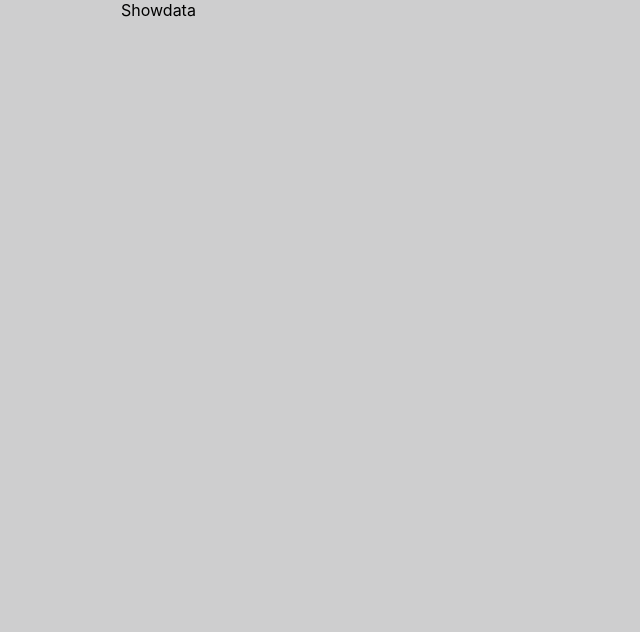
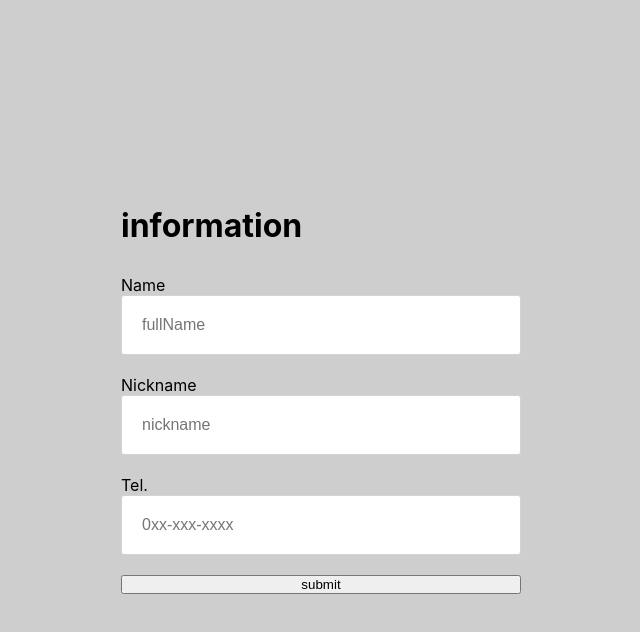
Before and after one commit to beem10101/React_FireBase, a React (Create React App) app: page /information in a window 1280 px wide. Shown: the top 632 px of the page, without its empty margins (319-959 px from the left). Built offline with nearby package versions, Linux system fonts and the light colour scheme.

Commit message:
10:50 2/7/22

```diff
--- a/src/App.js
+++ b/src/App.js
@@ -5,8 +5,8 @@ import Showdata from "./components/Showdata";
 function App() {
   return (
     <div className="App">
-      {/* <Project1 /> */}
-      <Showdata />
+      <Project1 />
+      {/* <Showdata /> */}
     </div>
   );
 }
--- a/src/Firebase.js
+++ b/src/Firebase.js
@@ -1,6 +1,7 @@
 // import { initializeApp } from "firebase/app";
 // import { getAnalytics } from "firebase/analytics";
-import { firebase } from "firebase";
+import  firebase  from "firebase/compat/app";
+import 'firebase/compat/firestore'
 
 
 
@@ -15,5 +16,5 @@ const firebaseConfig = firebase.initializeApp({
   measurementId: "G-JYGPW7NYRW"
 });
 
-const db = firebaseConfig.firebaseshore()
+const db = firebaseConfig.firestore()
 export { db }
--- a/src/components/Project1.js
+++ b/src/components/Project1.js
@@ -1,27 +1,51 @@
 import React, { useState } from 'react'
 import '../App.css';
+import { db } from "../Firebase";
 
 
 const Project1 = () => {
-    const [name,setName] = useState("hello");
+    const [name,setName] = useState("");
+    const [tel, setTel] = useState("");
+    const [nickname, setNickname] = useState("");
+
+    const handleSubmit = (e) =>{
+        e.preventDefault();
+        db.collection('information').add({
+         name: name,
+         tel: tel,
+         nickname: nickname,
+        })
+        .then(()=>{
+        alert(" info add!!!");
+        })
+        .catch((error)=>{
+          alert(error.message)}
+          )
+        // console.log()
+    }
     return (
-    <form className="form">
+    <form className="form" onSubmit={handleSubmit}>
         <h1>information</h1>
-
-
         <label>Name</label>
+        {/* <label>{name}</label> */}
         <input placeholder='fullName'
         value={name}
         onChange={(e)=>setName(e.target.value)}>
         </input>
 
-        <label>{name}</label>
-        <input placeholder='nickname'></input>
+        <label>Nickname</label>
+        {/* <label>{nickname}</label> */}
+        <input placeholder='nickname'
+        value={nickname}
+        onChange={(e)=>setNickname(e.target.value)}>
+        </input>
 
         <label>Tel.</label>
-        <input placeholder='tel.'></input>
+        {/* <label>{tel}</label> */}
+        <input placeholder='0xx-xxx-xxxx'
+        value={tel} onChange={(e)=>setTel(e.target.value)}></input>
 
-        <button>submit</button>
+        <button >submit</button>
     </form>
   )
 }
```
